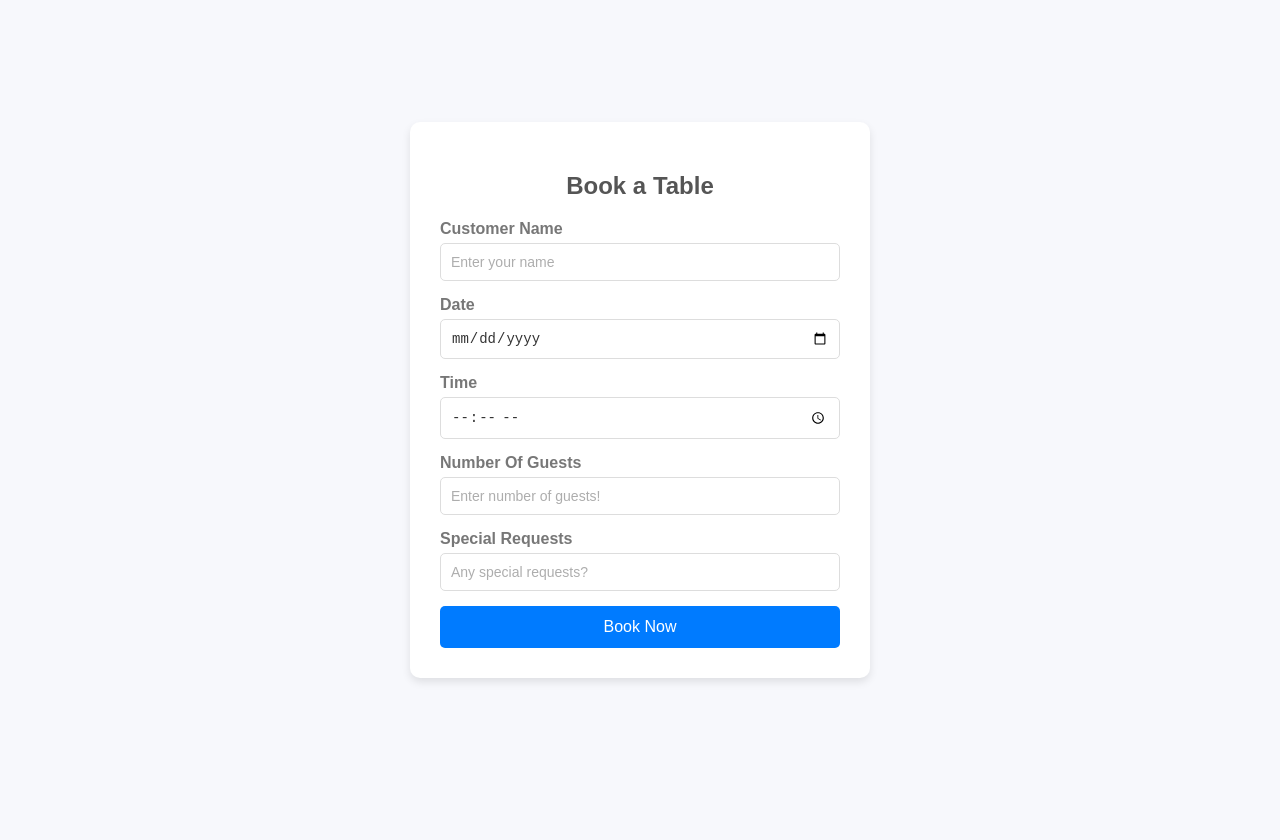
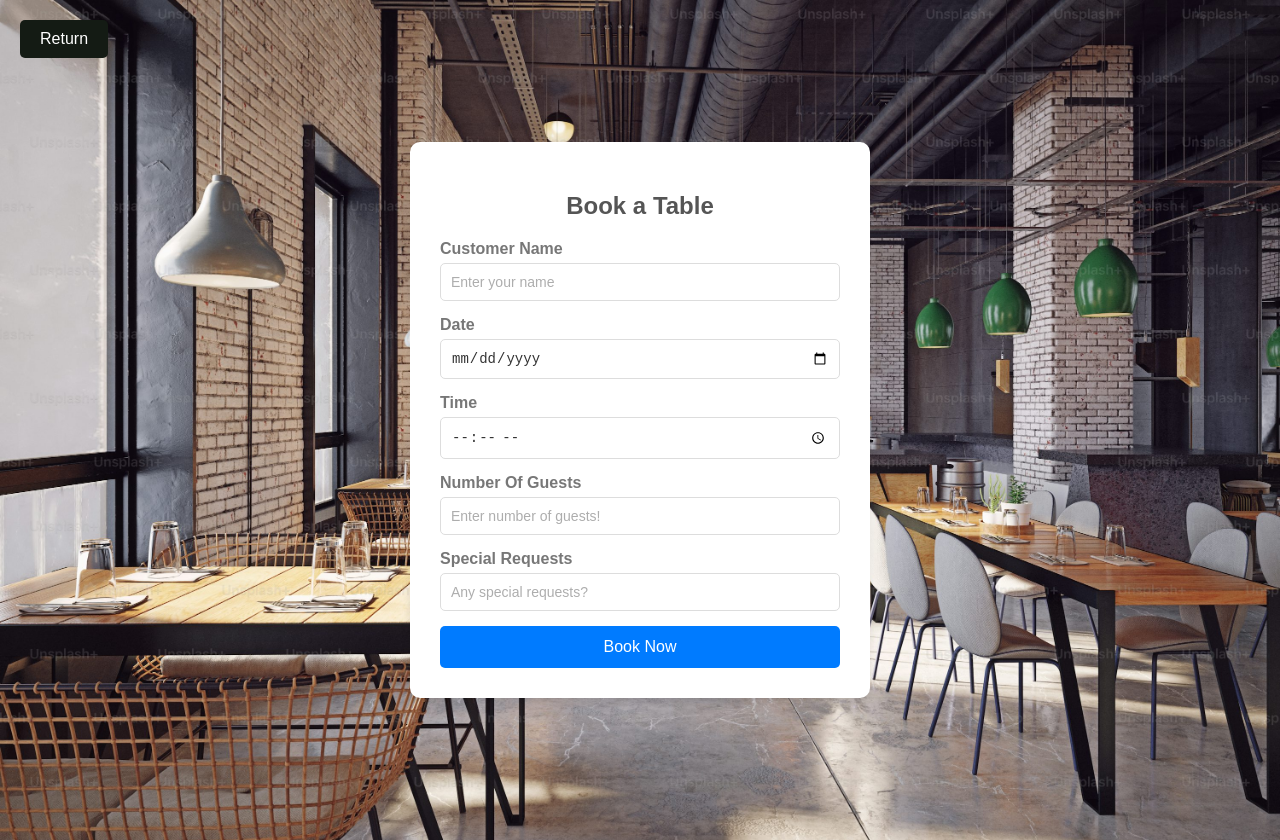
Before and after one commit to Danial-devops/projectp3, a plain HTML site: page public/create-booking.html in a window 1280 px wide. Before the commit the page ends 800 px from the top, so only its background shows below. Drawn offline with Linux system fonts and the light colour scheme.

Commit message:
redesign create-booking.html to fit web theme

```diff
--- a/public/create-booking.html
+++ b/public/create-booking.html
@@ -10,6 +10,7 @@
 </head>
 
 <body>
+    <button class="return-button" onclick="history.back()">Return</button>
 
     <form onsubmit="createBooking(event)" class="booking-form">
         <h2>Book a Table</h2>
--- a/public/css/styles.css
+++ b/public/css/styles.css
@@ -1,13 +1,16 @@
-/* Center the form in the viewport */
 body {
+    font-family: 'Arial', sans-serif;
+    background-color: #f4f4f9;
+    margin: 0;
+    padding: 20px;
     display: flex;
     justify-content: center;
     align-items: center;
     min-height: 100vh;
-    margin: 0;
-    background: #f7f8fc;
-    font-family: Arial, sans-serif;
-    color: #333;
+    background-image: url('../images/rest.jpeg');
+    background-size: cover;
+    background-position: center;
+    background-repeat: no-repeat;
 }
 
 /* Form container */
@@ -77,3 +80,29 @@ body {
     color: #999;
     opacity: 0.8;
 }
+
+
+
+.return-button {
+    position: fixed;
+    top: 20px;
+    left: 20px;
+    padding: 10px 20px;
+    font-size: 16px;
+    color: white;
+    background-color: #141b14;
+    border: none;
+    border-radius: 5px;
+    cursor: pointer;
+    z-index: 10;
+}
+
+.return-button:hover {
+    background-color: #333;
+}
+
+h1 {
+    color: #333;
+    font-size: 24px;
+    margin-bottom: 20px;
+}
```
